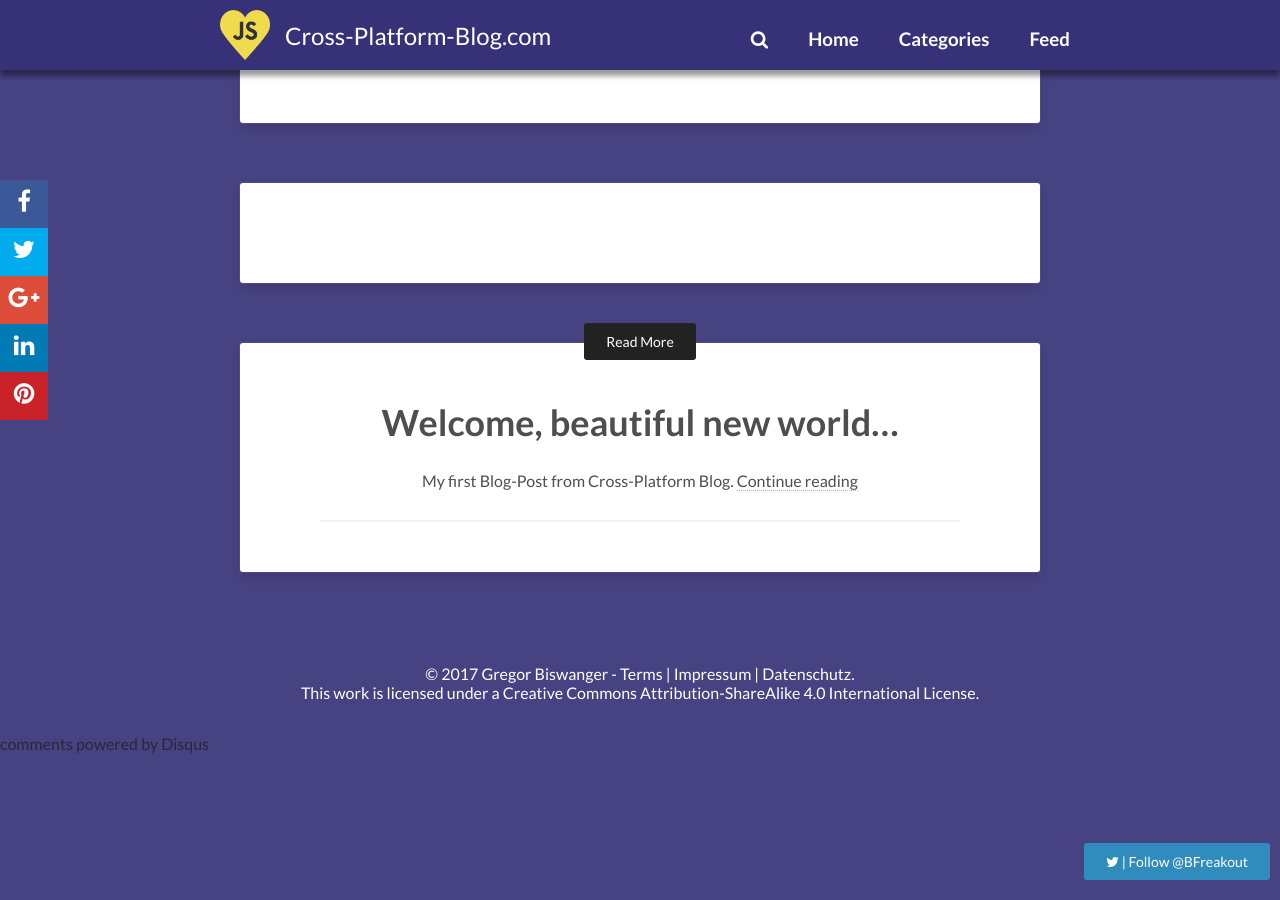
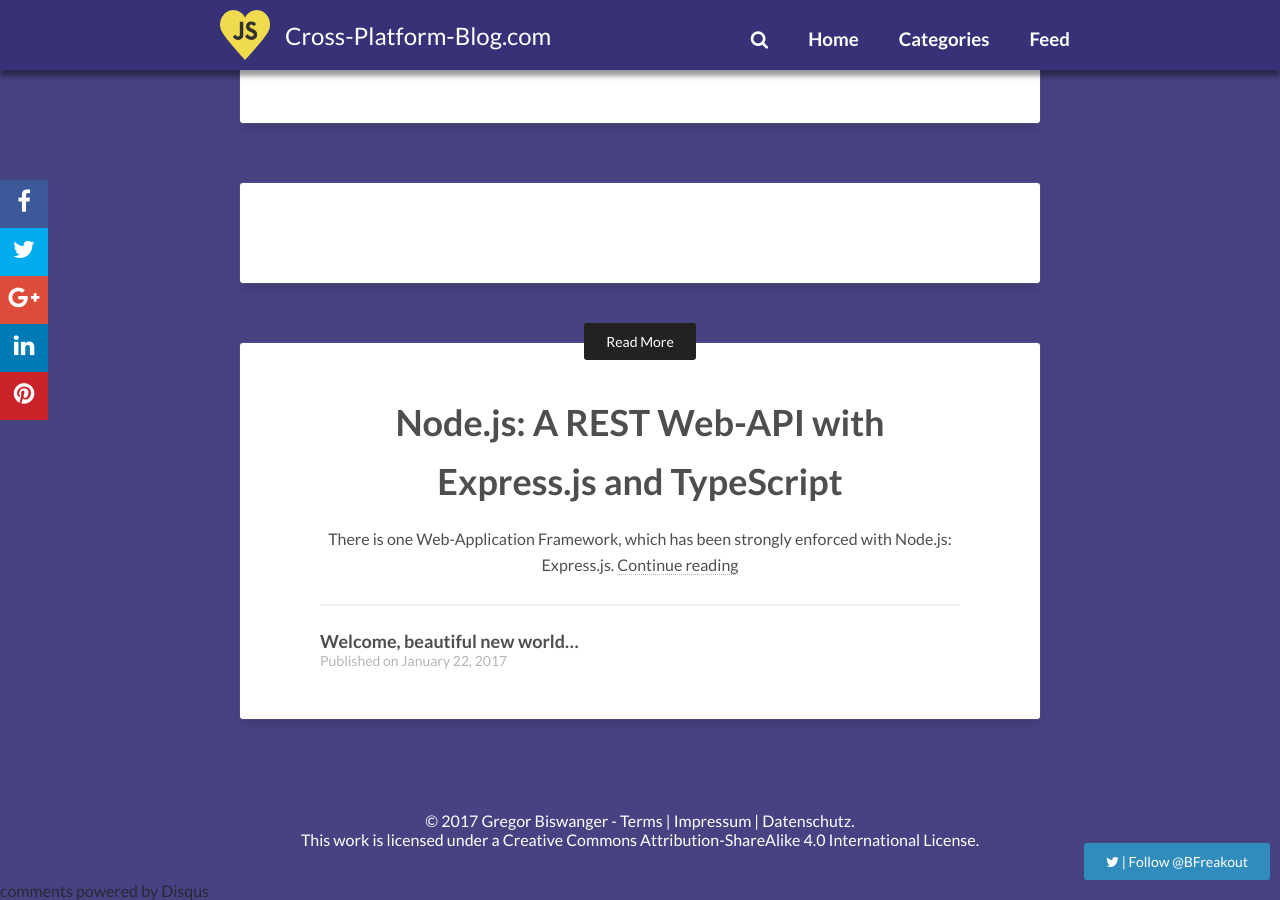
Before and after one commit to GregorBiswanger/CrossPlatformBlogCom, a Jekyll site: the page built from _posts/2017-01-27-visual-studio-code-nodejs-with-typescript-and-debugging.md, in a window 1280 px wide and 900 px high, scrolled down 6345 px. Built offline with Jekyll 4.4.1, drawn with Linux system fonts in a browser that asks for light colours; nearby versions of some CDN libraries; comment, search, counter and statistics services are not loaded; some of the changed lines change nothing that is shown.

Commit message:
New blog post

```diff
--- a/_config.yml
+++ b/_config.yml
@@ -6,7 +6,7 @@ disqus_shortname: cross-platform-blog-com
 reading_time:     true # if true, shows the estimated reading time for a post
 words_per_minute: 200
 logo:             images/logo.png # logo visible in the topbar
-excerpt_separator: <!--more-->
+excerpt_separator: <!-- more -->
 # Your site's domain goes here (eg: //mmistakes.github.io, http://mademistakes.com, etc)
 # When testing locally leave blank or use http://localhost:4000
 
@@ -89,7 +89,7 @@ sass:
 permalink:   /:categories/:title/
 
 # Amount of post to show on home page
-paginate: 5
+paginate: 10
 
 # if true, shows the floatting share buttons
 share: true
--- a/_posts/2017-01-27-visual-studio-code-nodejs-with-typescript-and-debugging.md
+++ b/_posts/2017-01-27-visual-studio-code-nodejs-with-typescript-and-debugging.md
@@ -10,6 +10,7 @@ image:
 ---
 
 Visual Studio Code is a free code editor of Microsoft with an excellent TypeScript and Node.js development support. This blog post describes how easy it is to create a new Node.js project with TypeScript support. And at the end, we will also debug a small “Hello World” example.
+  <!-- more -->
 
 The example in this article provides to setup the following:
 - [Node.js - http://www.nodejs.org](http://www.nodejs.org "www.nodejs.org"){:target="_blank"} (runs on Windows, Mac and Linux)
--- /dev/null
+++ b/_posts/2017-01-30-nodejs-a-rest-web-api-expressjs-with-typescript.md
@@ -0,0 +1,163 @@
+---
+layout: post
+title: "Node.js: A REST Web-API with Express.js and TypeScript"
+description: "There is one Web-Application Framework, which has been strongly enforced with Node.js: Express.js."
+modified: 2017-30-01
+tags: [VSCode, TypeScript, Nodejs, Expressjs, REST, Web-Service]
+categories: [Nodejs, TypeScript]
+image:
+    feature: /Nodejs-cover.jpg
+---
+
+There is one Web-Application Framework, which has been strongly enforced with Node.js: Express.js. It has been inspired by the Sinatra-Framework, known of the Ruby world. It extends the Node.js Build-In modul `http`, so developing a modern web-app will be simplified:
+- Comparable to the Microsoft Web-API (just better :))
+- Communication with REST (HTTP) is norm
+- Request/Response-Handling
+- Routing
+- View Templating
+- Session Support
+- Static Files Support
+- Middleware
+  - e.g. functions, which are able to log between request and response (Logger etc.)
+- and many more…
+<!-- more -->
+
+## The installation
+At first we need to create a new Node.js project with a TypeScript compiler configuration and the appropriated Visual Studio Code build and debugging configuration. Those steps have already been explained in detail in the following article:
+
+  **[Visual Studio Code: Node.js with TypeScript and Debugging](http://www.cross-platform-blog.com/tools/nodejs/typescript/visual-studio-code-nodejs-with-typescript-and-debugging/ "Visual Studio Code: Node.js with TypeScript and Debugging"){:target="_blank"}**
+
+In addition to that, Express.js and the associated TypeScript declaration is needed. To include them, you just need to write following in the terminal within the project:
+`npm install express –save`
+`npm install @types/express –save-dev`
+
+## The first Express.js „Hello World“
+We create a new **index.ts** file or replace the existing file with this code:
+
+{% highlight javascript %}
+import express = require('express');
+let app = express();
+
+app.get('/', function (request, response) {
+    response.send('Hello World');
+});
+
+app.listen(3000);
+{% endhighlight %}
+
+The code is very similar from the usual "Hello World" example for Node.js. The differences: Express.js creates a web server automatically in the background with the `listen` function. The query for REST is given explicitly, like in this example with `get`. Routing is then set with a string value. When the request is processed, an anonymous function is executed as usual, but no stream has to be explicitly terminated here. This is why Express.js takes care of itself automatically.
+
+## The GET function with parameter
+A REST GET action is stored using the `get` function. Routing is defined by string and parameters are additionally marked with a colon and variable names. As the following example shows:
+
+{% highlight javascript %}
+app.get('/api/sayhello/:name', (request, response) => {
+    let name = request.params.name;
+
+    if (!isNaN(name)) {
+        response
+            .status(400)
+            .send('No string as name');
+    } else {
+        response.json({
+            "message": name
+        });
+    }
+});
+{% endhighlight %}
+
+In Visual Studio code, start the TypeScript compiler `[ctrl] + [shift] + [b]` if it is not already running. Next, execute the application with `[F5]`.
+
+Then type **http://localhost:3000/api/sayhello/John** in the browser. The Web service should now return the following JSON value:
+
+{% highlight json %}
+{
+    "message": "John"
+}
+{% endhighlight %}
+
+The following return functions are possible with the Get function:
+- `render` for HTML content using View Engine
+- `send` for text content
+- `json` for JSON content
+- `redirect` for forwarding
+
+## Queries
+Ordinary query parameters can also be queried. These are located under `request.query.PARAMETERNAME`. Additional routing is not required.
+
+{% highlight javascript %}
+app.get('/api/sayhello/', (request, response) => {
+    let name = request.query.name;
+
+    let result = {
+        message: name
+    };
+
+    if (!isNaN(name)) {
+        response
+            .status(400)
+            .send('No string as name');
+    } else {
+        response.json(result);
+    }
+});
+{% endhighlight %}
+
+Next, execute the application with `[F5]`. Then type **http://localhost:3000/api/sayhello?name=NodeJS** in the browser.
+
+## The post action
+Provide a post action by a `post` function. In order to process regular Form-Submit POST requests, however, two additional packages are required:
+
+`npm install body-parser multer --save`
+
+These are relevant for parsing *multipart/form-data* and *application/x-www-form-urlencoded*. As a single-middleware, `upload.array()` is also included in the post function. Forms sent data are queried through `request.body.VARIABLENAME`.
+
+{% highlight javascript %}
+import express = require('express');
+let app = express();
+
+// For POST-Support
+let bodyParser = require('body-parser');
+let multer = require('multer');
+let upload = multer();
+
+app.use(bodyParser.urlencoded({
+    extended: true
+}));
+
+app.post('/api/sayHello', upload.array(), (request, response) => {
+    let name = request.body.name;
+
+    if (!isNaN(name)) {
+        response
+            .status(400)
+            .send('No string as name');
+    } else {
+        console.log('Hello ' + name);
+    }
+
+    response.send('POST request to homepage');
+});
+
+app.listen(3000);
+{% endhighlight %}
+
+Tools such as [Postman](https://www.getpostman.com "Postman"){:target="_blank"} are suitable for testing. At Postman select "POST" first and type in the URL field **http://localhost:3000/api/sayhello/**. The following query comes directly below:
+
+<figure>
+	<a href="/images/03/postman-post.jpg"><img src="/images/03/postman-post.jpg" alt="Post request with Postman"></a>
+</figure>
+
+Now click on the next button and directly below the response data will appear. In Visual Studio Code you can debug the post request.
+
+<figure>
+	<a href="/images/03/vscode-expressjs-debugging.jpg"><img src="/images/03/vscode-expressjs-debugging.jpg" alt="Debug the post request with Visual Studio Code"></a>
+</figure>
+
+## Conclusion
+With Express.js you can quickly and easily provide web services and much more. In other articles I will go even deeper and further into this great Web Application Framework.
+The source code for the examples is based on GitHub:
+
+  <div markdown="0"><a href="https://github.com/GregorBiswanger/VSCodeExpressjsTypeScriptSample" target="_blank" class="btn btn-success">Code on GitHub</a></div>
+
+How do you like Express.js? I'm looking forward to read your opinion in the comments.
```
Also changed, not shown: _posts/2017-01-22-welcome-javascript.md (+1 -0 lines), images/03/postman-post.jpg (added), images/03/vscode-expressjs-debugging.jpg (added), 1 other file.
